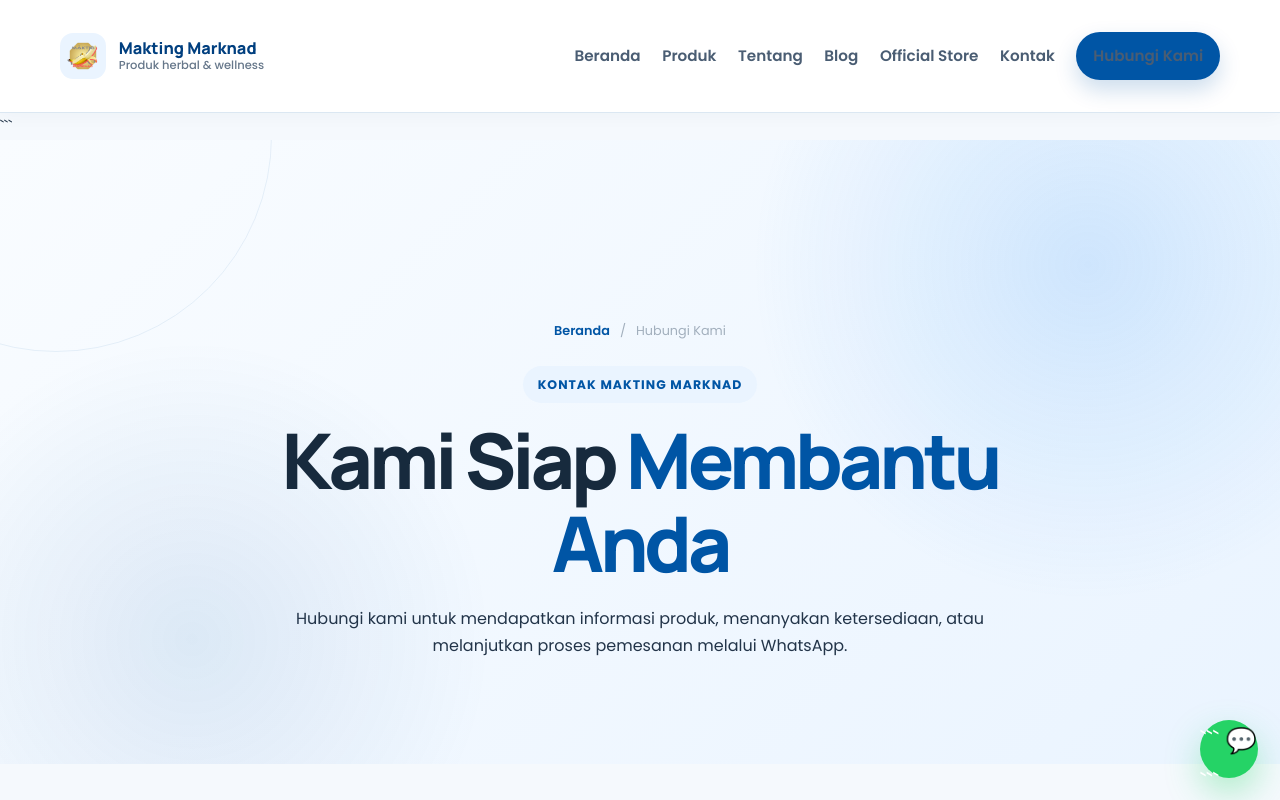
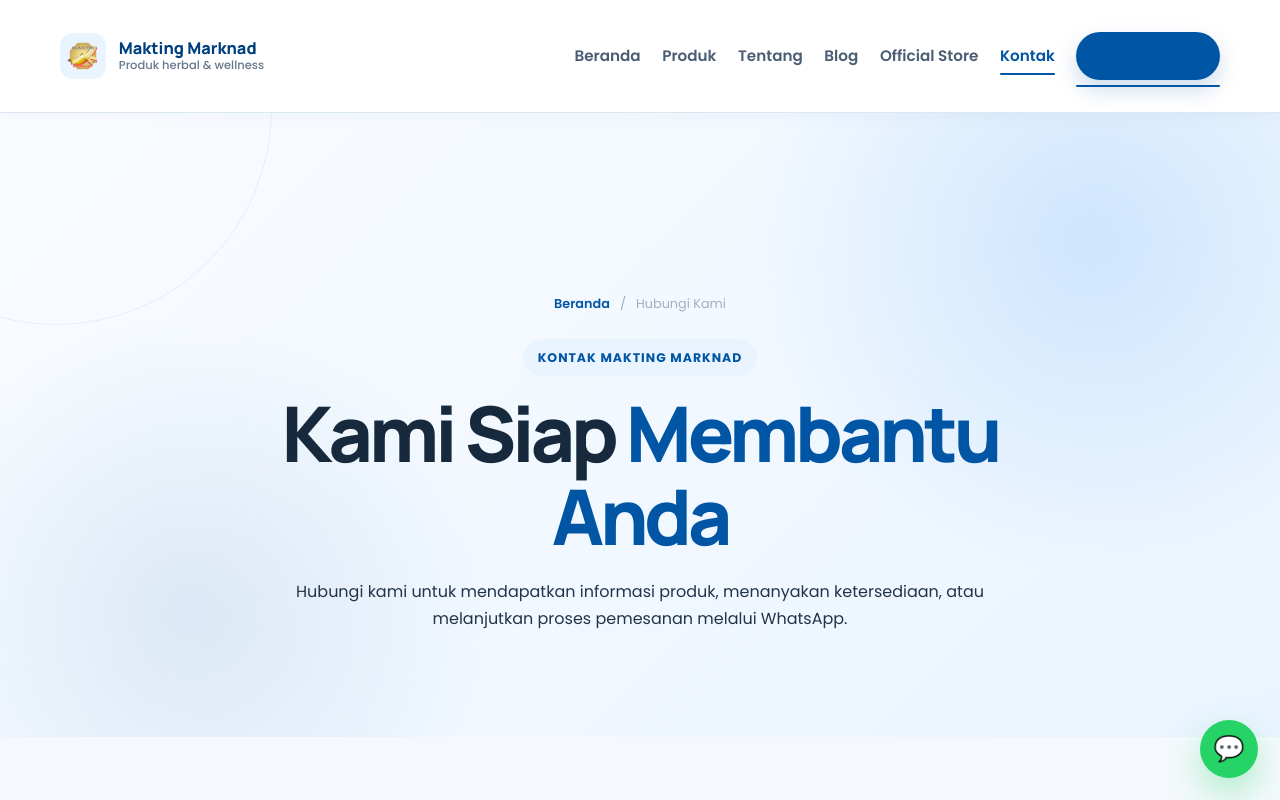
Before and after one commit to maktingmarknad/maktingmarknad, a website: page kontak.html in a window 1280 px wide. Shown: the top 800 px of the page. Drawn offline with nearby package versions, Linux system fonts and the light colour scheme; files that its build step writes are made by us from their sources.

Commit message:
merapikan website

```diff
--- a/js/main.js
+++ b/js/main.js
@@ -21,8 +21,8 @@
 
   header.innerHTML = `
     <div class="container site-header__inner">
-      <a class="brand" href="index.html" aria-label="Makting Marknad beranda">
-        <img class="brand-logo" src="img/logo.png" alt="Logo Makting Marknad">
+      <a class="brand" href="/" aria-label="Makting Marknad beranda">
+        <img class="brand-logo" src="/img/logo.png" alt="Logo Makting Marknad">
         <span class="brand-name">
           <strong>Makting Marknad</strong>
           <span>Produk herbal & wellness</span>
@@ -32,13 +32,13 @@
         <span></span><span></span><span></span>
       </button>
       <nav class="site-nav" aria-label="Navigasi utama">
-        <a href="index.html">Beranda</a>
-        <a href="produk.html">Produk</a>
-        <a href="about.html">Tentang</a>
-        <a href="blog.html">Blog</a>
-        <a href="official-store.html">Official Store</a>
-        <a href="contact.html">Kontak</a>
-        <a class="header-cta" href="contact.html">Hubungi Kami</a>
+        <a href="/">Beranda</a>
+        <a href="/produk.html">Produk</a>
+        <a href="/about.html">Tentang</a>
+        <a href="/blog.html">Blog</a>
+        <a href="/official-store.html">Official Store</a>
+        <a href="/kontak.html">Kontak</a>
+        <a class="header-cta" href="/kontak.html">Hubungi Kami</a>
       </nav>
     </div>
   `;
@@ -46,7 +46,7 @@
   footer.innerHTML = `
     <div class="container site-footer__grid">
       <div class="footer-column">
-        <a class="footer-brand" href="index.html">
+        <a class="footer-brand" href="/">
           <strong>Makting Marknad</strong>
         </a>
         <p class="footer-description">Makting Marknad menyediakan informasi dan pilihan produk untuk mendukung kesehatan, kebugaran, dan kualitas hidup.</p>
@@ -54,28 +54,28 @@
       <div class="footer-column">
         <h3>Navigasi</h3>
         <ul>
-          <li><a href="index.html">Beranda</a></li>
-          <li><a href="produk.html">Produk</a></li>
-          <li><a href="about.html">Tentang</a></li>
-          <li><a href="blog.html">Blog</a></li>
-          <li><a href="official-store.html">Official Store</a></li>
-          <li><a href="contact.html">Kontak</a></li>
+          <li><a href="/">Beranda</a></li>
+          <li><a href="/produk.html">Produk</a></li>
+          <li><a href="/about.html">Tentang</a></li>
+          <li><a href="/blog.html">Blog</a></li>
+          <li><a href="/official-store.html">Official Store</a></li>
+          <li><a href="/kontak.html">Kontak</a></li>
         </ul>
       </div>
       <div class="footer-column">
         <h3>Informasi</h3>
         <ul>
-          <li><a href="Kebijakan-Privasi.html">Kebijakan Privasi</a></li>
-          <li><a href="syarat%20&amp;%20ketentuan.html">Syarat &amp; Ketentuan</a></li>
-          <li><a href="disclaimer.html">Disclaimer</a></li>
-          <li><a href="faq.html">FAQ</a></li>
+          <li><a href="/Kebijakan-Privasi.html">Kebijakan Privasi</a></li>
+          <li><a href="/syarat%20%26%20ketentuan.html">Syarat &amp; Ketentuan</a></li>
+          <li><a href="/disclaimer.html">Disclaimer</a></li>
+          <li><a href="/faq.html">FAQ</a></li>
         </ul>
       </div>
       <div class="footer-column">
         <h3>Hubungi Kami</h3>
         <p>WhatsApp: 088980874055</p>
         <a class="whatsapp-btn" href="https://wa.me/6288980874055?text=Halo%20Makting%20Marknad,%20saya%20ingin%20mendapatkan%20informasi%20lebih%20lanjut." target="_blank" rel="noopener noreferrer">Hubungi via WhatsApp</a>
-        <p style="margin-top:0.75rem;"><a href="contact.html">Lihat halaman kontak</a></p>
+        <p style="margin-top:0.75rem;"><a href="/kontak.html">Lihat halaman kontak</a></p>
       </div>
     </div>
     <div class="container footer-bottom">
@@ -123,8 +123,12 @@
     if (!href || href === '#') return;
 
     const relativePath = href.split('?')[0].split('#')[0];
-    const currentPath = window.location.pathname.split('/').pop() || 'index.html';
-    if (relativePath && currentPath === relativePath) {
+    const currentPath = window.location.pathname;
+
+    const isHome = (currentPath === '/' || currentPath === '/index.html' || currentPath === '') && (relativePath === '/' || relativePath === '/index.html');
+    const isMatch = relativePath !== '/' && (currentPath === relativePath || currentPath.endsWith(relativePath));
+
+    if (isHome || isMatch) {
       link.classList.add('active');
     }
   });
```
Also changed, not shown: about.html (+0 -6 lines), index.html (+1 -6 lines), js/home-content.js (+8 -8 lines), kontak.html (+0 -8 lines), metadata.json (added, +8 -0 lines), package.json (added, +14 -0 lines), produk.html (+0 -6 lines), css/style.css (renamed from assets/css/style.css), js/script.js (renamed from assets/js/script.js).
